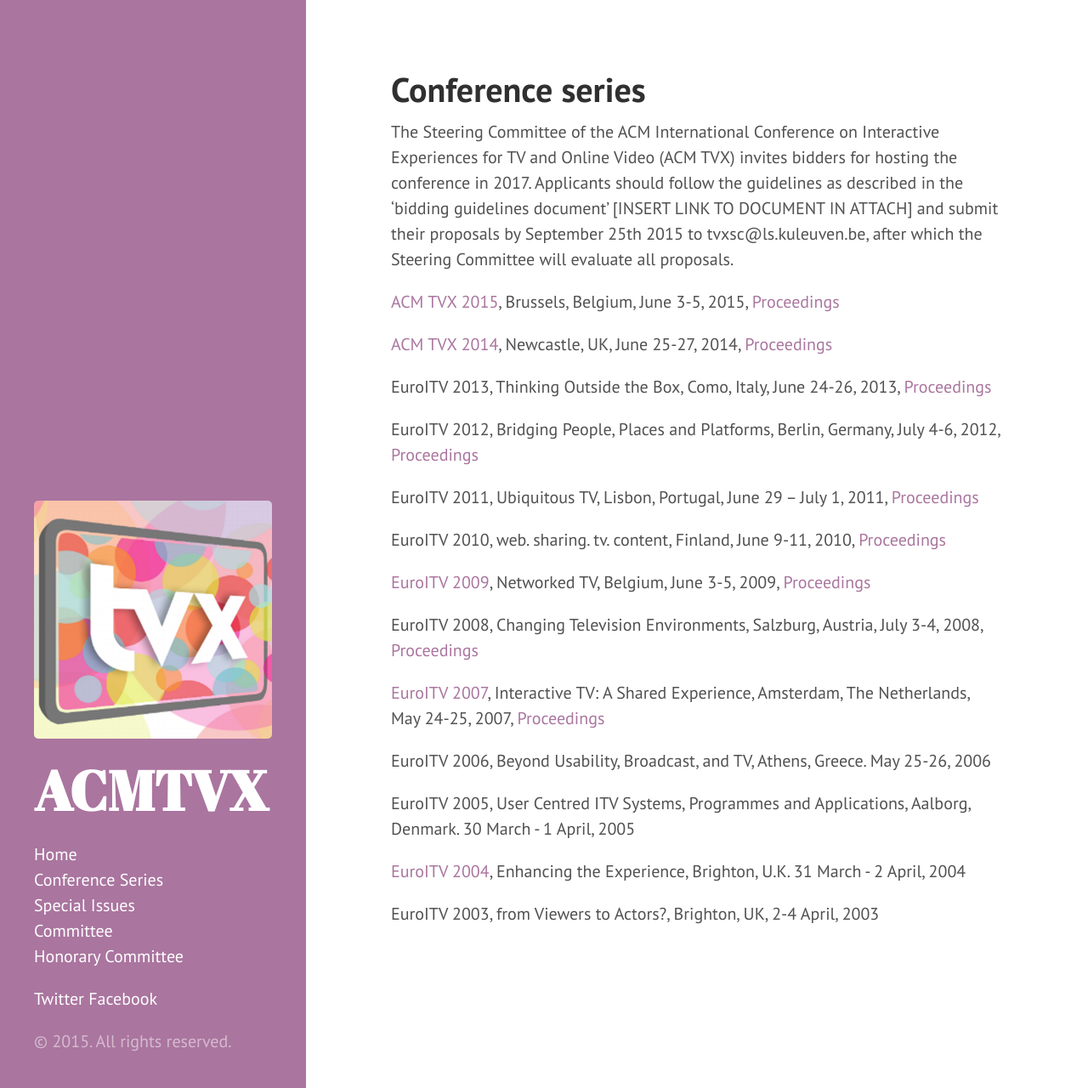
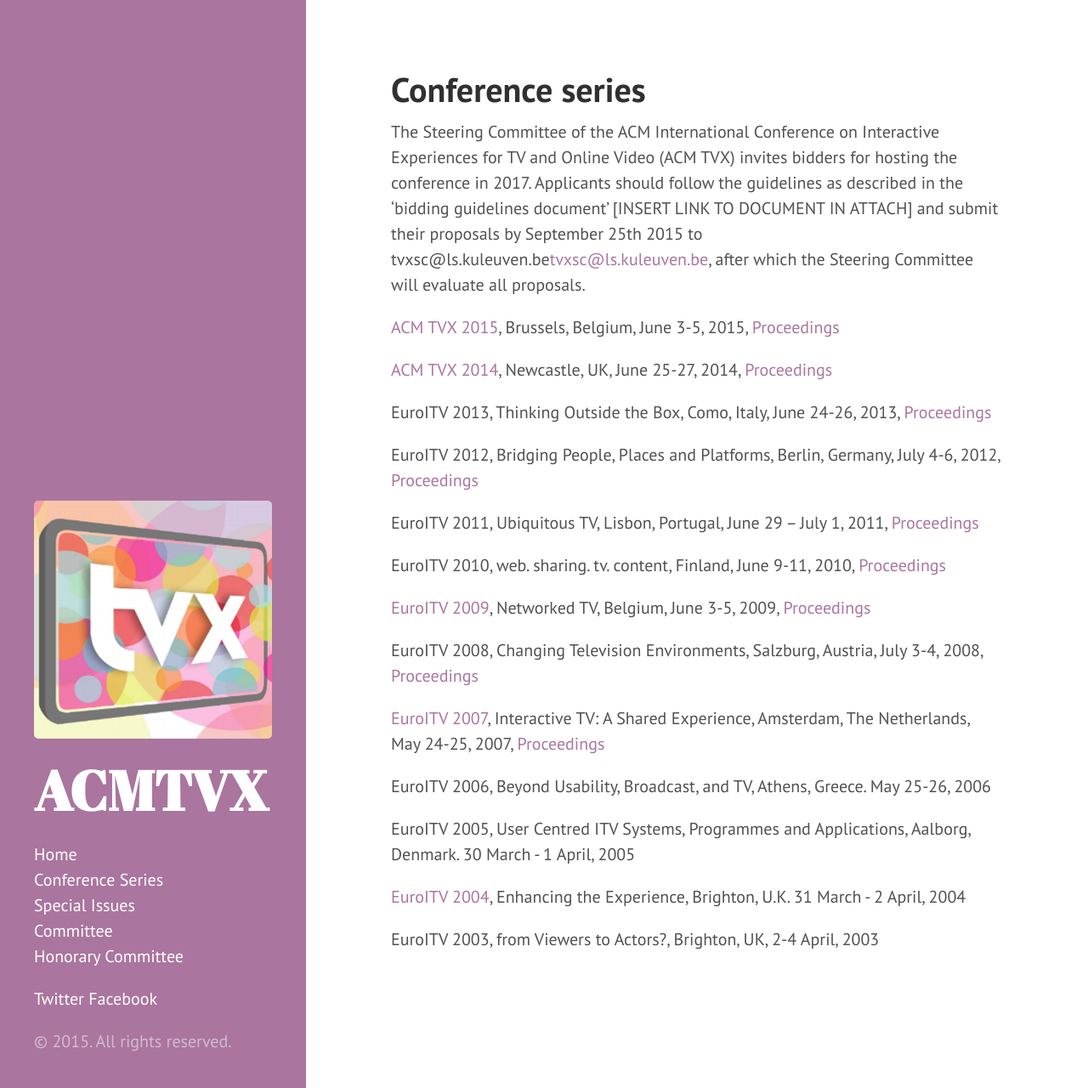
Before and after one commit to acmtvx/www, a Jekyll site: the page built from conference_series.md, in a window 1280 px wide and 1280 px high. Shown: the whole window at 85% size. Built offline with Jekyll 4.4.1, drawn with Linux system fonts in a browser that asks for light colours; Markdown is read by kramdown in place of the engine named in the settings; part of the change alters nothing that is shown.

Commit message:
Update conference_series.md

```diff
--- a/conference_series.md
+++ b/conference_series.md
@@ -2,7 +2,7 @@
 layout: page
 title: Conference series
 ---
-The Steering Committee of the ACM International Conference on Interactive Experiences for TV and Online Video (ACM TVX) invites bidders for hosting the conference in 2017. Applicants should follow the guidelines as described in the 'bidding guidelines document' [INSERT LINK TO DOCUMENT IN ATTACH] and submit their proposals by September 25th 2015 to tvxsc@ls.kuleuven.be, after which the Steering Committee will evaluate all proposals.
+The Steering Committee of the ACM International Conference on Interactive Experiences for TV and Online Video (ACM TVX) invites bidders for hosting the conference in 2017. Applicants should follow the guidelines as described in the 'bidding guidelines document' [INSERT LINK TO DOCUMENT IN ATTACH] and submit their proposals by September 25th 2015 to tvxsc@ls.kuleuven.be<mailto:tvxsc@ls.kuleuven.be>, after which the Steering Committee will evaluate all proposals.
 
 [ACM TVX 2015](http://tvx2015.com/), Brussels, Belgium, June 3-5, 2015, [Proceedings](http://dl.acm.org/citation.cfm?id=2745197)
 
```
